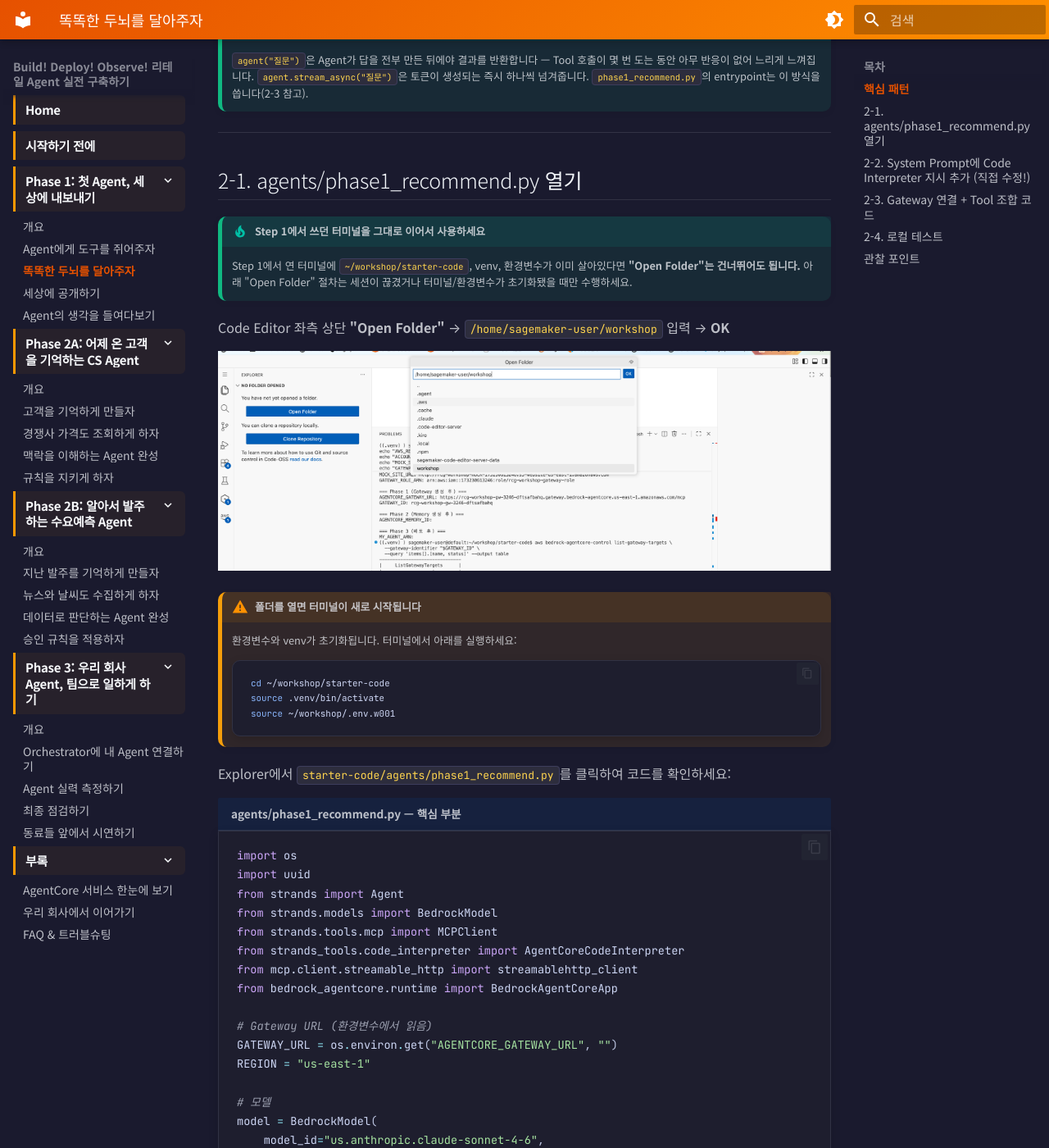
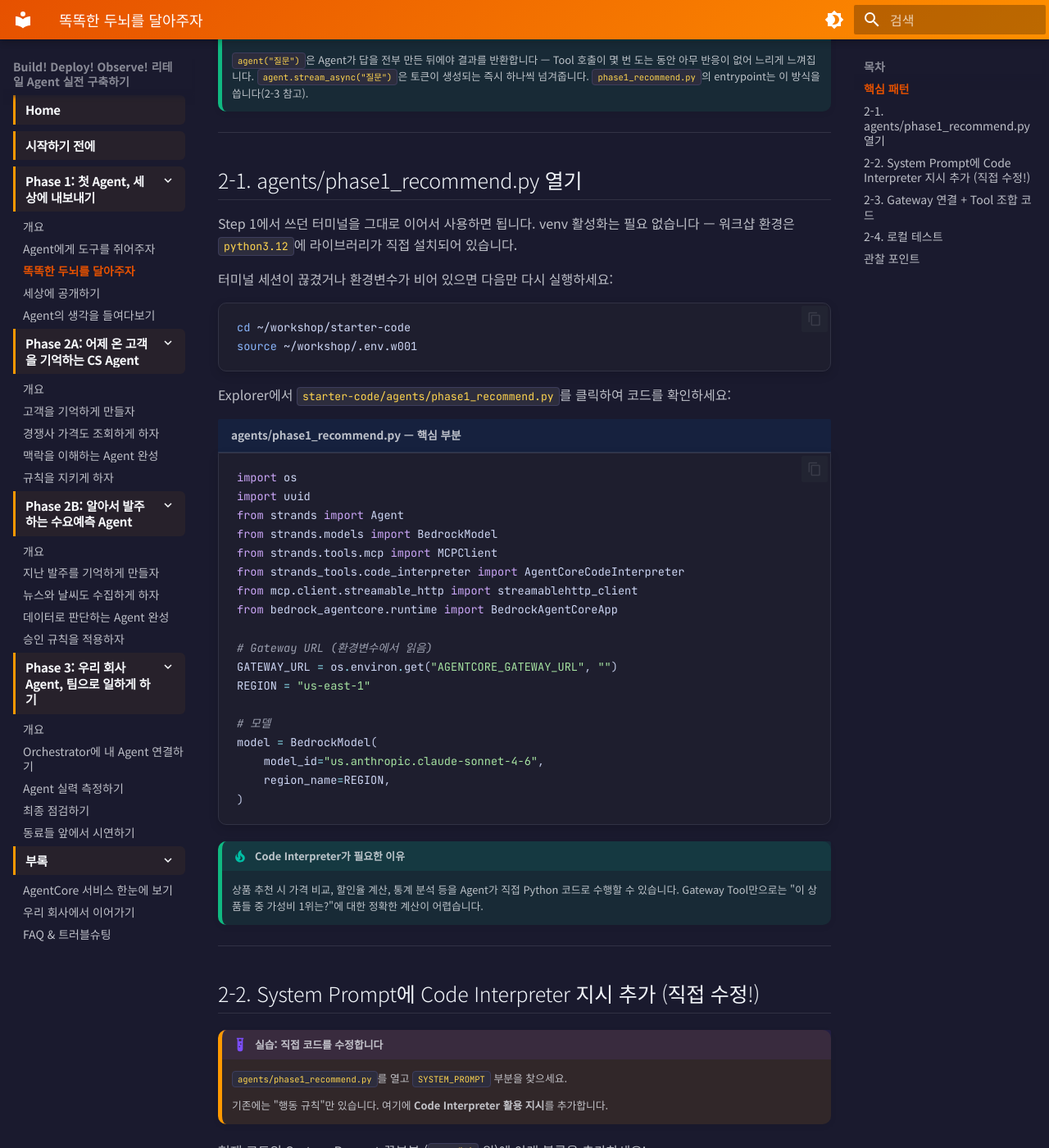
Before and after one commit to kjhyuok/rcg-agentcore-workshop-guide, an MkDocs documentation site: the page built from docs/phase1/step2-agent.md, in a window 1280 px wide and 1400 px high, scrolled down 1358 px. Shown: the whole window at 82% size. Built offline with MkDocs 1.6.1 and Material for MkDocs 9.7.7, drawn with Linux system fonts in a browser that asks for light colours.

Commit message:
fix: Step 2 venv/Open Folder 안내를 실제 EC2 터미널 환경에 맞게 수정
실습 환경은 SageMaker Code Editor가 아닌 일반 EC2 터미널이며 venv 없이
python3.12에 라이브러리가 직접 설치되어 있음. 불필요한 venv activate 및
Open Folder 절차를 제거하고, 세션 유지 시 별도 조치 없이 이어서 진행
가능하도록 안내.

Co-Authored-By: Claude Sonnet 5 <noreply@anthropic.com>

````diff
--- a/docs/phase1/step2-agent.md
+++ b/docs/phase1/step2-agent.md
@@ -60,21 +60,14 @@ Code Interpreter를 추가하면 Agent가 데이터 분석이나 계산이 필
 
 ## 2-1. agents/phase1_recommend.py 열기
 
-!!! tip "Step 1에서 쓰던 터미널을 그대로 이어서 사용하세요"
-    Step 1에서 연 터미널에 `~/workshop/starter-code`, venv, 환경변수가 이미 살아있다면 **"Open Folder"는 건너뛰어도 됩니다.**
-    아래 "Open Folder" 절차는 세션이 끊겼거나 터미널/환경변수가 초기화됐을 때만 수행하세요.
+Step 1에서 쓰던 터미널을 그대로 이어서 사용하면 됩니다. venv 활성화는 필요 없습니다 — 워크샵 환경은 `python3.12`에 라이브러리가 직접 설치되어 있습니다.
 
-Code Editor 좌측 상단 **"Open Folder"** → `/home/sagemaker-user/workshop` 입력 → **OK**
+터미널 세션이 끊겼거나 환경변수가 비어 있으면 다음만 다시 실행하세요:
 
-![Open Folder](../assets/images/setup/code-editor-open-folder.png)
-
-!!! warning "폴더를 열면 터미널이 새로 시작됩니다"
-    환경변수와 venv가 초기화됩니다. 터미널에서 아래를 실행하세요:
-    ```bash
-    cd ~/workshop/starter-code
-    source .venv/bin/activate
-    source ~/workshop/.env.w001
-    ```
+```bash
+cd ~/workshop/starter-code
+source ~/workshop/.env.w001
+```
 
 Explorer에서 `starter-code/agents/phase1_recommend.py`를 클릭하여 코드를 확인하세요:
 
````
